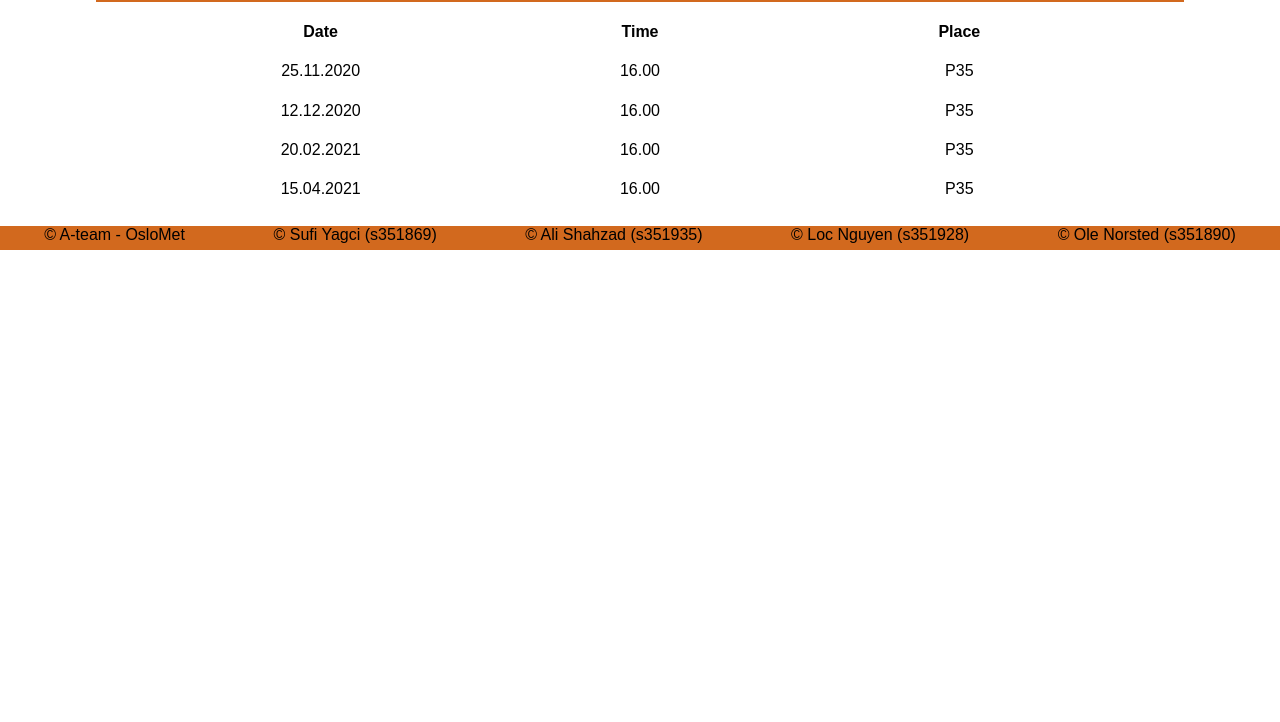
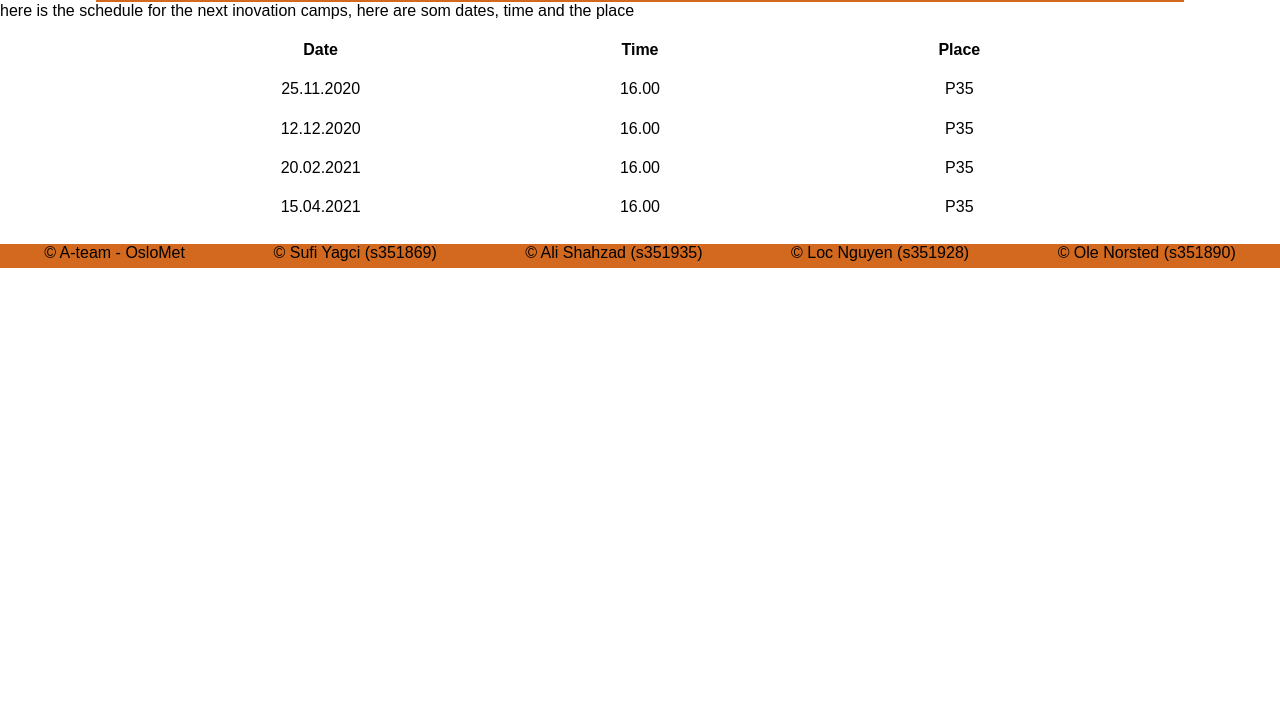
Before and after one commit to OleNorsted/Make_it_Responsive, a plain HTML site: page html-files/Schedule.html in a window 1280 px wide. Shown: the part 78-800 px from the top of the page. Drawn offline with Linux system fonts and the light colour scheme.

Commit message:
Update Schedule.html

```diff
--- a/html-files/Schedule.html
+++ b/html-files/Schedule.html
@@ -21,7 +21,10 @@
         </nav>
     </header>
 
+    <p>here is the schedule for the next inovation camps, here are som dates, time and the place</p>
+
 <table class="Schedule">
+
     <tr>
         <th>Date</th><th>Time</th><th>Place</th>
     </tr>
```
